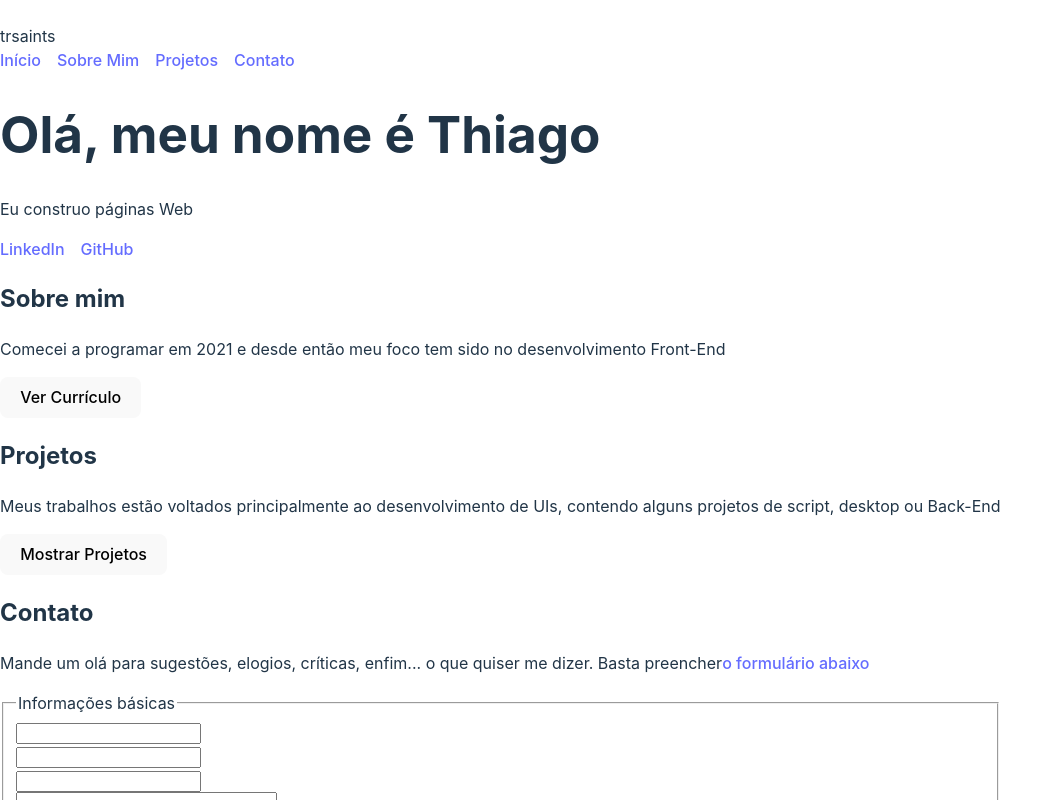
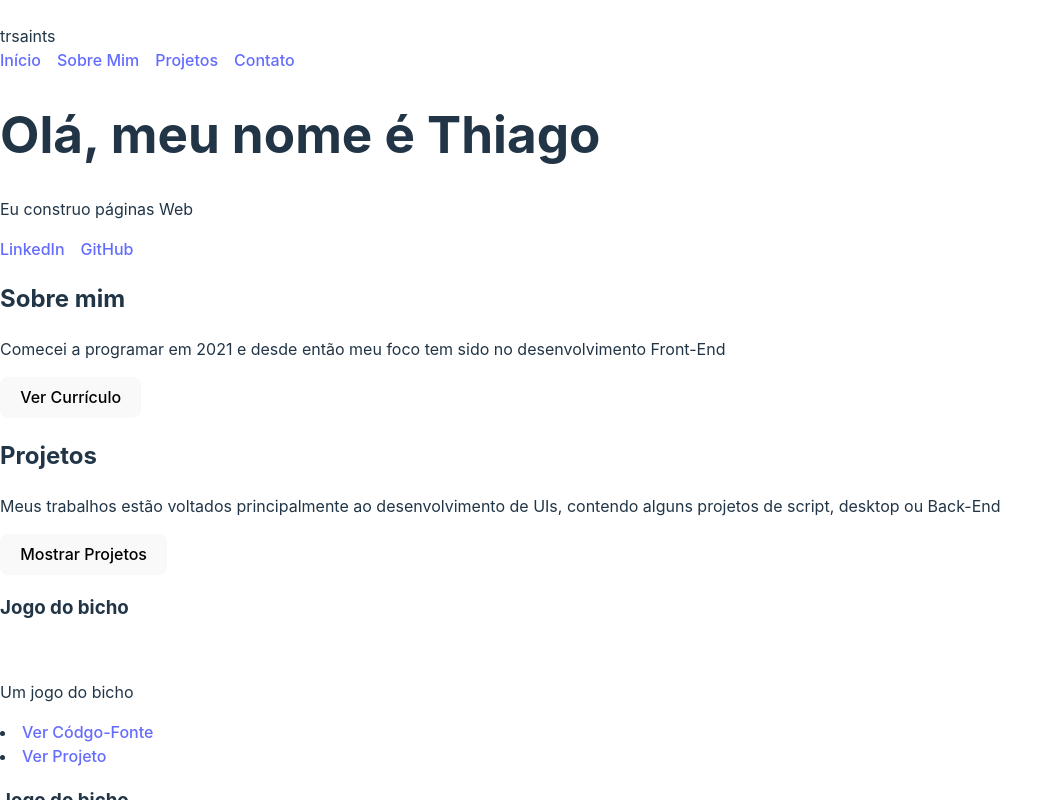
Before and after one commit to trsaints/trsaints-frontend, a React (Vite) app: page / in a window 1280 px wide. Shown: the top 800 px of the page, without its empty margins (0-1063 px from the left). Built offline with nearby package versions, Linux system fonts and the light colour scheme.

Commit message:
Implement component with test mock data

```diff
--- /dev/null
+++ b/src/app/components/ProjectCard/ProjectCard.jsx
@@ -0,0 +1,33 @@
+function ProjectCard({ content }) {
+  const { name, imageUrl, description, repoUrl, deploy, deployURL } = content;
+
+  const deployButton = deploy ? (
+    <li>
+      <a href={deployURL}>Ver Projeto</a>
+    </li>
+  ) : (
+    ""
+  );
+
+  return (
+    <article className="project">
+      <h3 className="project__title">{name}</h3>
+
+      <img className="project__banner" src={imageUrl} />
+
+      <p className="project__description">{description}</p>
+
+      <nav className="project__nav">
+        <li className="project__option">
+          <a className="project__link" href={repoUrl}>
+            Ver Códgo-Fonte
+          </a>
+        </li>
+
+        {deployButton}
+      </nav>
+    </article>
+  );
+}
+
+export default ProjectCard;
--- a/src/app/components/ProjectSection/ProjectSection.jsx
+++ b/src/app/components/ProjectSection/ProjectSection.jsx
@@ -1,10 +1,63 @@
 import { useState } from "react";
+import ProjectCard from "../ProjectCard/ProjectCard";
 
 function ProjectSection() {
   const [projectsShown, setProjectsShown] = useState(false);
   const projectsButtonText = projectsShown
     ? "Ocultar Projetos"
     : "Mostrar Projetos";
+
+  const mockProjects = [
+    {
+      id: 0,
+      name: "Jogo do bicho",
+      imageUrl: "",
+      description: "Um jogo do bicho",
+      repoUrl: "",
+      deploy: true,
+      deployUrl: "",
+    },
+    {
+      id: 1,
+      name: "Jogo do bicho",
+      imageUrl: "",
+      description: "Um jogo do bicho",
+      repoUrl: "",
+      deploy: false,
+      deployUrl: "",
+    },
+    {
+      id: 2,
+      name: "Jogo do bicho",
+      imageUrl: "",
+      description: "Um jogo do bicho",
+      repoUrl: "",
+      deploy: true,
+      deployUrl: "",
+    },
+    {
+      id: 3,
+      name: "Jogo do bicho",
+      imageUrl: "",
+      description: "Um jogo do bicho",
+      repoUrl: "",
+      deploy: true,
+      deployUrl: "",
+    },
+    {
+      id: 4,
+      name: "Jogo do bicho",
+      imageUrl: "",
+      description: "Um jogo do bicho",
+      repoUrl: "",
+      deploy: true,
+      deployUrl: "",
+    },
+  ];
+
+  const projectCards = mockProjects.map((project) => {
+    return <ProjectCard key={project.id} content={project} />;
+  });
 
   return (
     <section>
@@ -18,6 +71,10 @@ function ProjectSection() {
       <button className="" onClick={() => setProjectsShown(!projectsShown)}>
         {projectsButtonText}
       </button>
+
+      <div className={projectsShown ? "projects" : "projects hidden"}>
+        {projectCards}
+      </div>
     </section>
   );
 }
```
Also changed, not shown: src/app/components/ProjectCard/ProjectCard.css (added).
